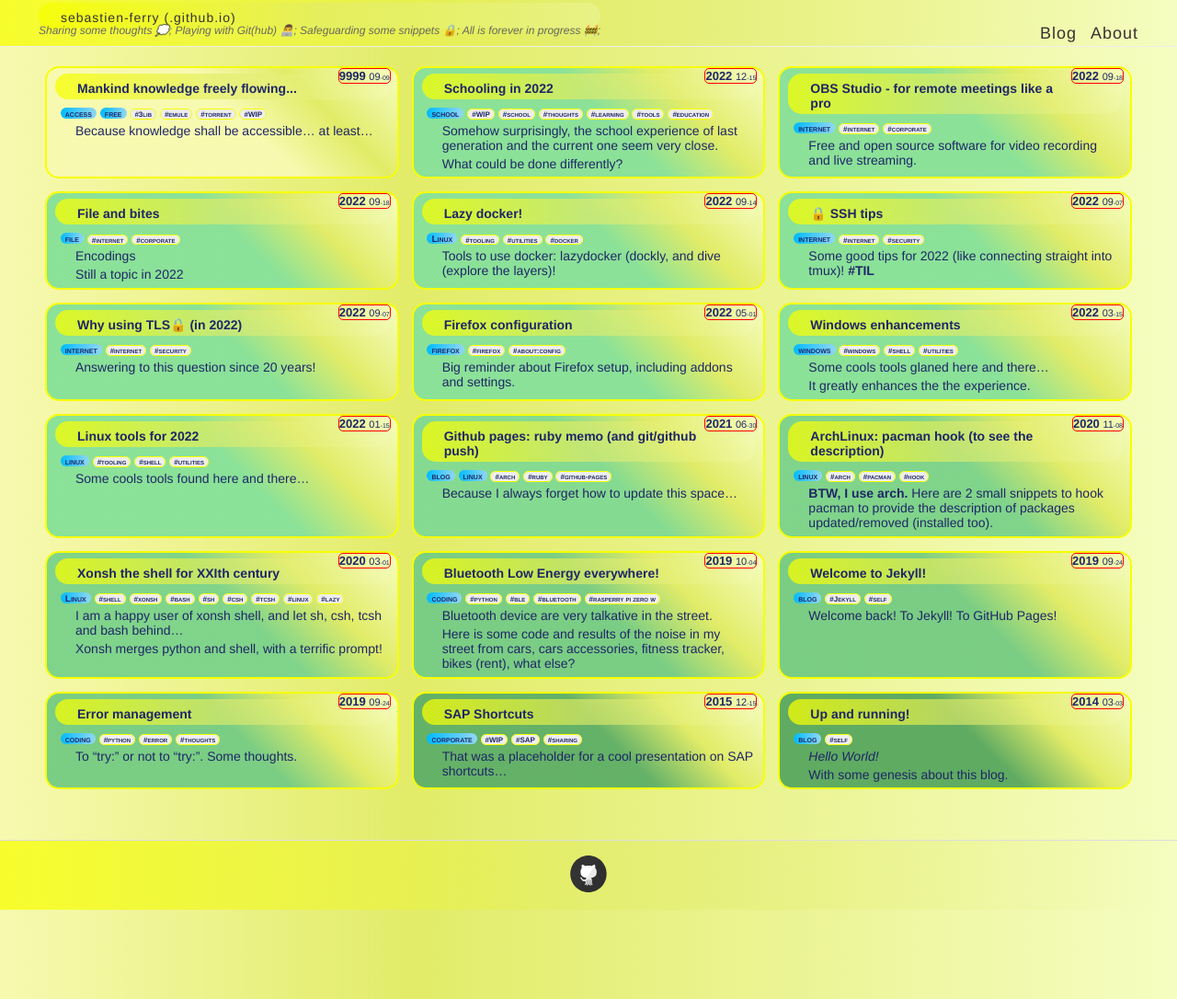
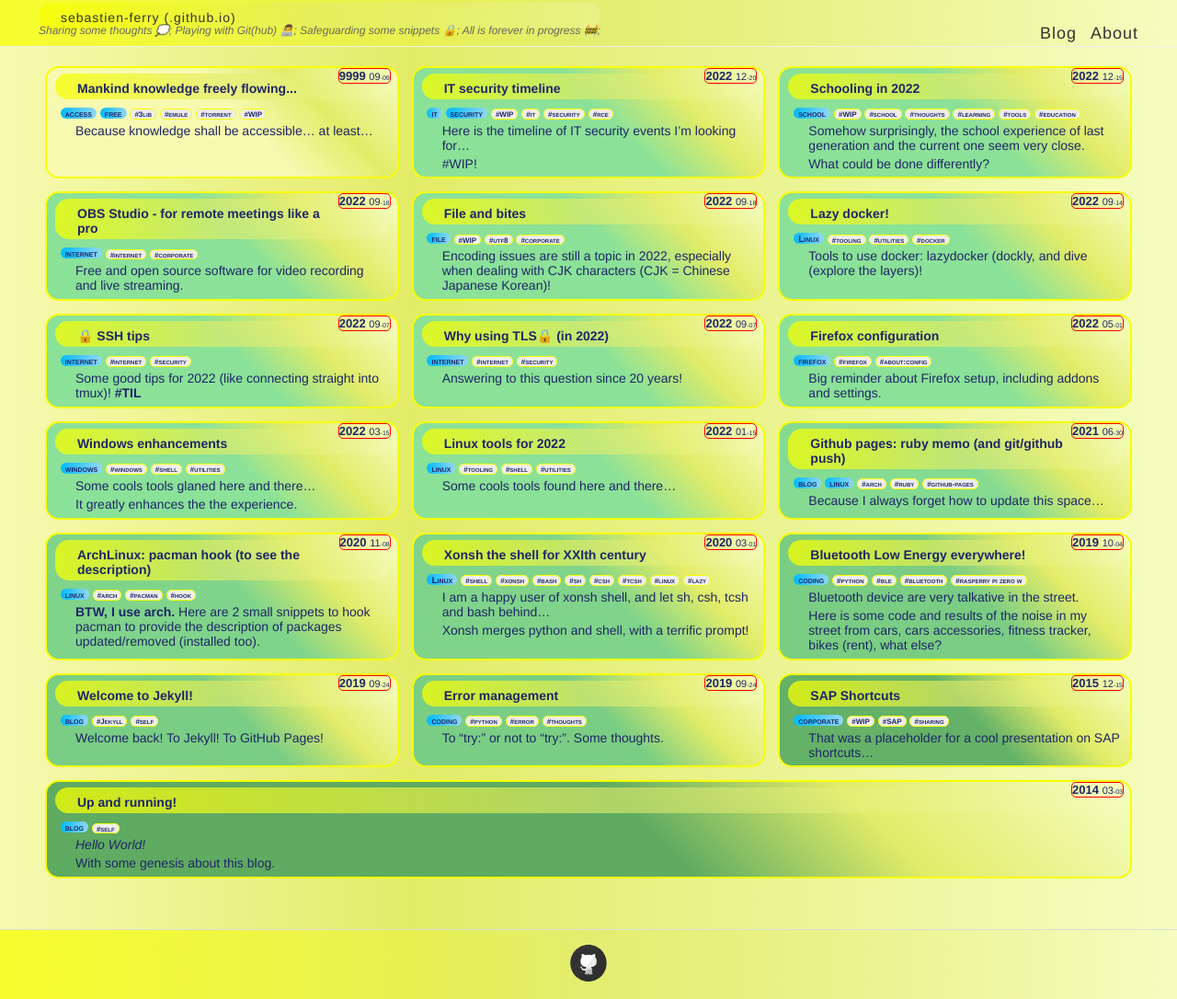
Before and after one commit to sebastien-ferry/sebastien-ferry.github.io, a Jekyll site: the page built from index.markdown, in a window 1280 px wide. Shown: the whole page at 92% size. Built offline with Jekyll 4.4.1, drawn with Linux system fonts in a browser that asks for light colours.

Commit message:
adding WIP

```diff
--- a/_posts/2022-10-28-file-encoding.md
+++ b/_posts/2022-10-28-file-encoding.md
@@ -3,17 +3,25 @@
 title:  "File and bites"
 date:   2022-09-18 12:00:00 +0800
 categories: [file]
-tags: [internet, corporate]
+tags: [WIP, utf8, corporate]
 excerpt_separator: <!--more-->
 ---
 
-Encodings
-
-Still a topic in 2022
+Encoding issues are still a topic in 2022, especially when dealing with CJK characters (CJK = Chinese Japanese Korean)!
 
 
 <!--more-->
 
+# What is a character ?
+
+# Tools
+
+MadEdit and successors:
+* wxMEdit http://wxmedit.github.io/
+* MadEdit-Mod
+
+
+# Play with mermaid
 
 clock
 
--- /dev/null
+++ b/_posts/2022-12-20-it-security-timeline.md
@@ -0,0 +1,26 @@
+---
+layout: post
+title:  "IT security timeline"
+date:   2022-12-20 12:00:00 +0800
+categories: [it, security]
+tags: [WIP, it, security, rce]
+excerpt_separator: <!--more-->
+---
+
+Here is the timeline of IT security events I'm looking for...
+
+#WIP!
+
+<!--more-->
+
+
+Timeline of major IT security events
+
+Conficker https://blog.f-secure.com/what-weve-learned-from-10-years-of-the-conficker-mystery/
+
+NotPetya
+
+Bash
+Shellshock
+
+Log4J
```
